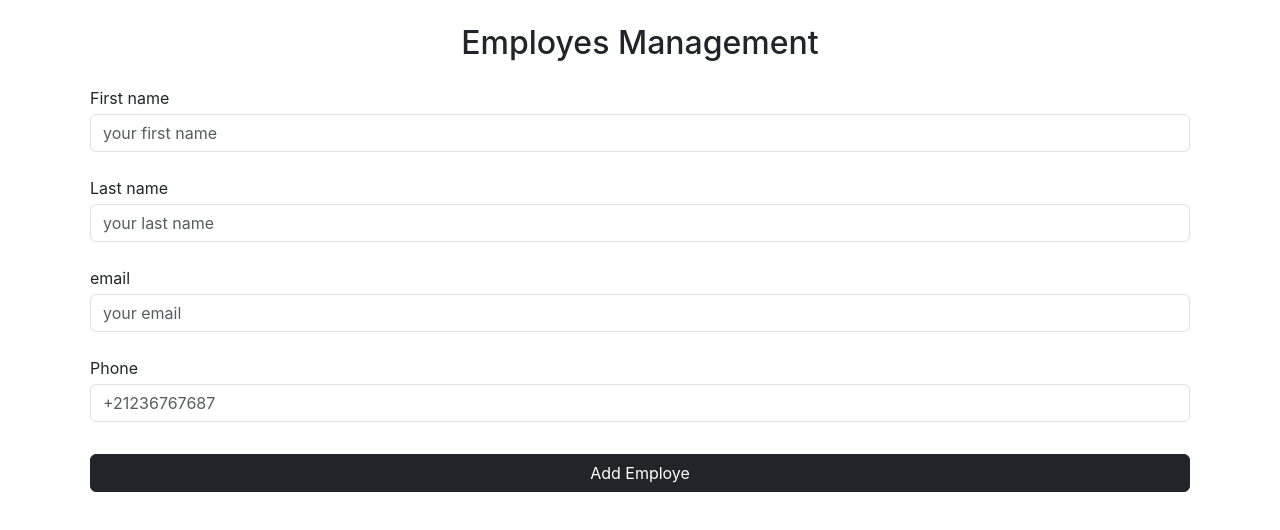
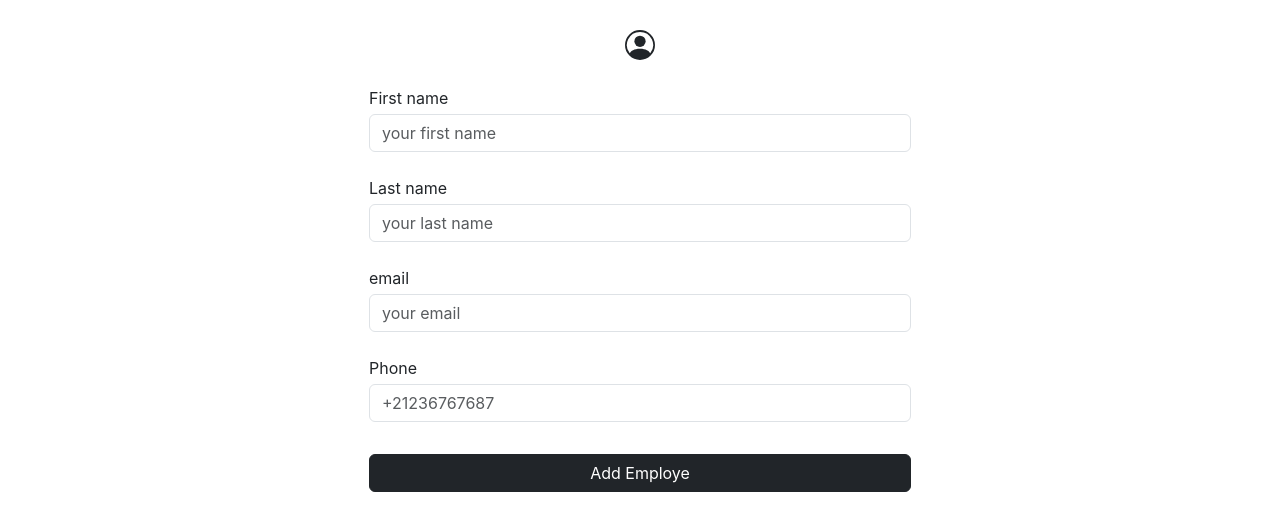
Before and after one commit to Abdessamad7687/react-employes-crud, a React (Create React App) app: page / in a window 1280 px wide. Shown: the top 530 px of the page. Built offline with nearby package versions, Linux system fonts and the light colour scheme.

Commit message:
employes-crud

```diff
--- a/src/App.jsx
+++ b/src/App.jsx
@@ -14,7 +14,7 @@
 
       {/* First Name */}
 
-      <div className="form-group mt-2 p-2">
+      <div className="form-group mt-2 p-2 col-md-6 mx-auto">
         <LabelForm
           labelfor="fname"
           labelText="First name"
@@ -27,7 +27,7 @@
 
       {/* Last Name */}
 
-      <div className="form-group mt-2 p-2">
+      <div className="form-group mt-2 p-2 col-md-6 mx-auto">
         <LabelForm
           labelfor="lname"
           labelText="Last name"
@@ -40,7 +40,7 @@
 
       {/* Email */}
 
-      <div className="form-group mt-2 p-2">
+      <div className="form-group mt-2 p-2 col-md-6 mx-auto">
         <LabelForm
           labelfor="email"
           labelText="email"
@@ -54,7 +54,7 @@
 
       {/* Phone number */}
 
-      <div className="form-group mt-2 p-2">
+      <div className="form-group mt-2 p-2 col-md-6 mx-auto">
         <LabelForm
           labelfor="Phone"
           labelText="Phone"
--- a/src/components/FormButton.jsx
+++ b/src/components/FormButton.jsx
@@ -2,7 +2,7 @@
 
 const FormButton = () => {
     return (
-        <div class="form-group mt-2 p-2">
+        <div class="form-group mt-2 p-2 col-md-6 mx-auto">
             <button class="btn btn-dark w-100 mt-2">Add Employe</button>
         </div>
     )
--- a/src/components/Title.jsx
+++ b/src/components/Title.jsx
@@ -2,7 +2,14 @@
 
 const Title = () => {
   return (
-    <h2 class="text-center my-3">Employes Management</h2>
+    <h2 class="text-center my-3">
+
+      <svg xmlns="http://www.w3.org/2000/svg" width="30" height="30" fill="currentColor" class="bi bi-person-circle" viewBox="0 0 16 16">
+        <path d="M11 6a3 3 0 1 1-6 0 3 3 0 0 1 6 0z" />
+        <path fill-rule="evenodd" d="M0 8a8 8 0 1 1 16 0A8 8 0 0 1 0 8zm8-7a7 7 0 0 0-5.468 11.37C3.242 11.226 4.805 10 8 10s4.757 1.225 5.468 2.37A7 7 0 0 0 8 1z" />
+      </svg>
+
+    </h2>
   )
 }
 
```
